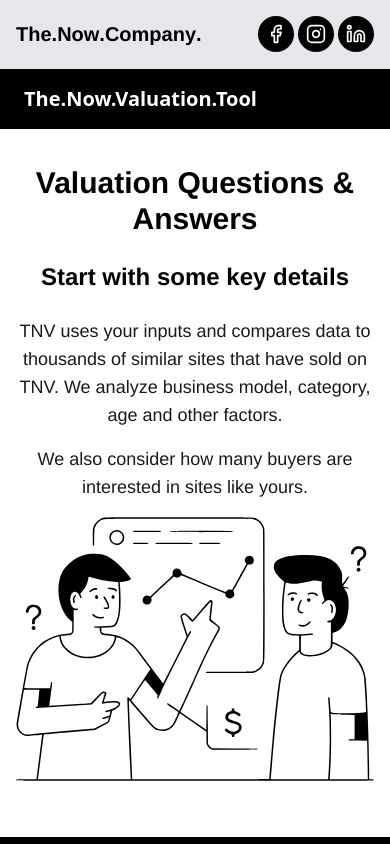
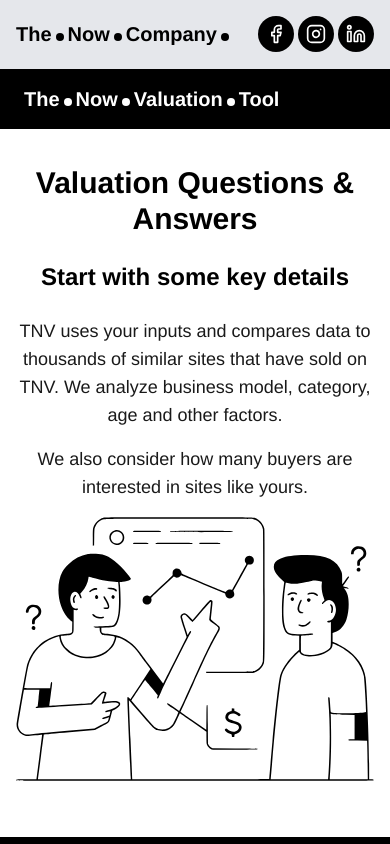
Before and after one commit to remote-cto/now-tnv, a Next.js app: page /valuation in a window 390 px wide. Shown: the top 844 px of the page. Built offline with nearby package versions, Linux system fonts and the light colour scheme.

Commit message:
dot updated

```diff
--- a/app/components/Footer.tsx
+++ b/app/components/Footer.tsx
@@ -4,12 +4,17 @@
   const currentYear = new Date().getFullYear();
 
   return (
-    <footer className="w-full py-4 px-6 flex justify-between items-center border-t border-gray-200 mb-1 font-['Helvetica'] ">
-      <div className=" text-base lg:text-4xl font-extrabold ">
-        The.Now.Company.
+    <footer className="w-full py-4 px-6 flex justify-between items-center border-t border-gray-200 mb-1 font-['Helvetica']">
+      <div className="text-base lg:text-4xl font-extrabold">
+        The
+        <span className="inline-block mx-1 w-2 h-2 lg:w-3 lg:h-3 bg-black rounded-full"></span>
+        Now
+        <span className="inline-block mx-1 w-2 h-2 lg:w-3 lg:h-3 bg-black rounded-full"></span>
+        Company
+        <span className="inline-block mx-1 w-2 h-2 lg:w-3 lg:h-3 bg-black rounded-full"></span>
       </div>
 
-      <div className=" text-xs lg:text-base text-gray-700 font-semibold font-['Helvetica']">
+      <div className="text-xs lg:text-base text-gray-700 font-semibold">
         © {currentYear} The.Now.Company. All rights reserved.
       </div>
     </footer>
--- a/app/components/Header.tsx
+++ b/app/components/Header.tsx
@@ -1,4 +1,4 @@
-"use client"
+"use client";
 import React, { useState } from "react";
 import { Twitter, Facebook, Instagram, Linkedin } from "lucide-react";
 
@@ -8,7 +8,7 @@
   const socialLinks = [
     { icon: Facebook, href: "https://facebook.com/yourcompany", name: "facebook" },
     { icon: Instagram, href: "https://www.instagram.com/thenow.company/", name: "instagram" },
-    { icon: Linkedin, href: "https://linkedin.com/yourcompany", name: "linkedin" }
+    { icon: Linkedin, href: "https://linkedin.com/yourcompany", name: "linkedin" },
   ];
 
   return (
@@ -21,11 +21,11 @@
         >
           <span className="bg-black bg-clip-text text-transparent font-['Helvetica'] font-extrabold">
             The
-            <span className="font-['Arial']">.</span>
+            <span className="inline-block mx-1 w-2 h-2 lg:w-3 lg:h-3 bg-black rounded-full"></span>
             Now
-            <span className="font-['Arial']">.</span>
+            <span className="inline-block mx-1 w-2 h-2 lg:w-3 lg:h-3 bg-black rounded-full"></span>
             Company
-            <span className="font-['Arial']">.</span>
+            <span className="inline-block mx-1 w-2 h-2 lg:w-3 lg:h-3 bg-black rounded-full"></span>
           </span>
         </div>
       </div>
--- a/app/components/NowValuationTool.tsx
+++ b/app/components/NowValuationTool.tsx
@@ -4,8 +4,14 @@
   return (
     <div>
       <div className="w-full py-4 px-6 flex justify-between items-center border-t border-gray-200 mb-1 bg-black">
-        <div className=" text-xl lg:text-5xl font-extrabold text-white">
-          The.Now.Valuation.Tool
+        <div className="text-xl lg:text-5xl font-extrabold text-white font-['Helvetica']">
+          The
+          <span className="inline-block mx-1 w-2 h-2 lg:w-3 lg:h-3 bg-white rounded-full"></span>
+          Now
+          <span className="inline-block mx-1 w-2 h-2 lg:w-3 lg:h-3 bg-white rounded-full"></span>
+          Valuation
+          <span className="inline-block mx-1 w-2 h-2 lg:w-3 lg:h-3 bg-white rounded-full"></span>
+          Tool
         </div>
       </div>
     </div>
--- a/app/components/ValuationPageFooter.tsx
+++ b/app/components/ValuationPageFooter.tsx
@@ -4,12 +4,17 @@
   const currentYear = new Date().getFullYear();
 
   return (
-    <footer className="w-full py-4 px-6 flex justify-between items-center border-t border-gray-200 bg-black font-['Helvetica'] ">
-      <div className=" text-base lg:text-4xl font-extrabold text-white">
-        The.Now.Company.
+    <footer className="w-full py-4 px-6 flex justify-between items-center border-t border-gray-200 bg-black font-['Helvetica']">
+      <div className="text-base lg:text-4xl font-extrabold text-white">
+        The
+        <span className="inline-block mx-1 w-2 h-2 lg:w-3 lg:h-3 bg-white rounded-full"></span>
+        Now
+        <span className="inline-block mx-1 w-2 h-2 lg:w-3 lg:h-3 bg-white rounded-full"></span>
+        Company
+        <span className="inline-block mx-1 w-2 h-2 lg:w-3 lg:h-3 bg-white rounded-full"></span>
       </div>
 
-      <div className=" text-xs lg:text-base text-white font-semibold font-['Helvetica']">
+      <div className="text-xs lg:text-base text-white font-semibold font-['Helvetica']">
         © {currentYear} The.Now.Company. All rights reserved.
       </div>
     </footer>
--- a/app/components/ValuationTool.tsx
+++ b/app/components/ValuationTool.tsx
@@ -15,7 +15,7 @@
         <div className="mx-auto max-w-screen-xl px-4 flex flex-wrap lg:flex-nowrap lg:items-center">
           {/* Text Content */}
           <div className="lg:w-1/2 text-center lg:text-left">
-            <h2 className="text-3xl md:text-5xl font-extrabold text-white mb-6 animate-fade-in font-['Helvetica']">
+            <h2 className="text-3xl md:text-5xl font-extrabold text-white mb-6 animate-fade-in ">
               <span className="bg-clip-text text-white">
                 The.Now.Valuation.Tool
               </span>
```
